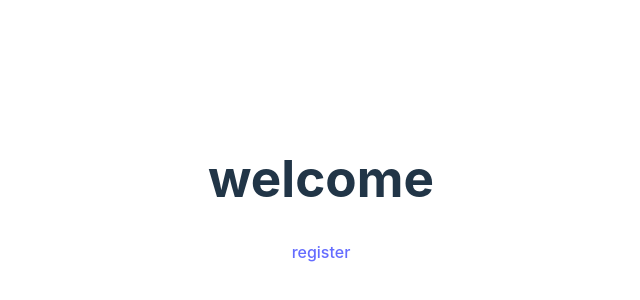
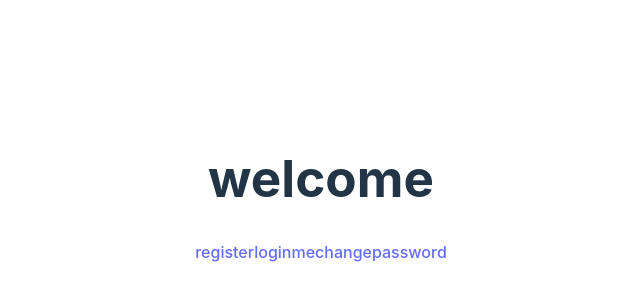
Before and after one commit to santhoshkumarcomp/fe-password-reset, a React (Vite) app: page / in a window 1280 px wide. Shown: the part 210-510 px from the top of the page, without its empty margins (319-959 px from the left). Built offline with nearby package versions, Linux system fonts and the light colour scheme.

Commit message:
first commit

```diff
--- a/src/App.jsx
+++ b/src/App.jsx
@@ -10,6 +10,9 @@ function App() {
     {
       path: "/",
       element:(<div><h1>welcome</h1> <Link to={`/register`}>register</Link>
+      <Link to={`/login`}>login</Link>
+      <Link to={`/me`}>me</Link>
+      <Link to={`/updatepassword`}>changepassword</Link>
       <Outlet /></div>),
       children: [
         {
```
